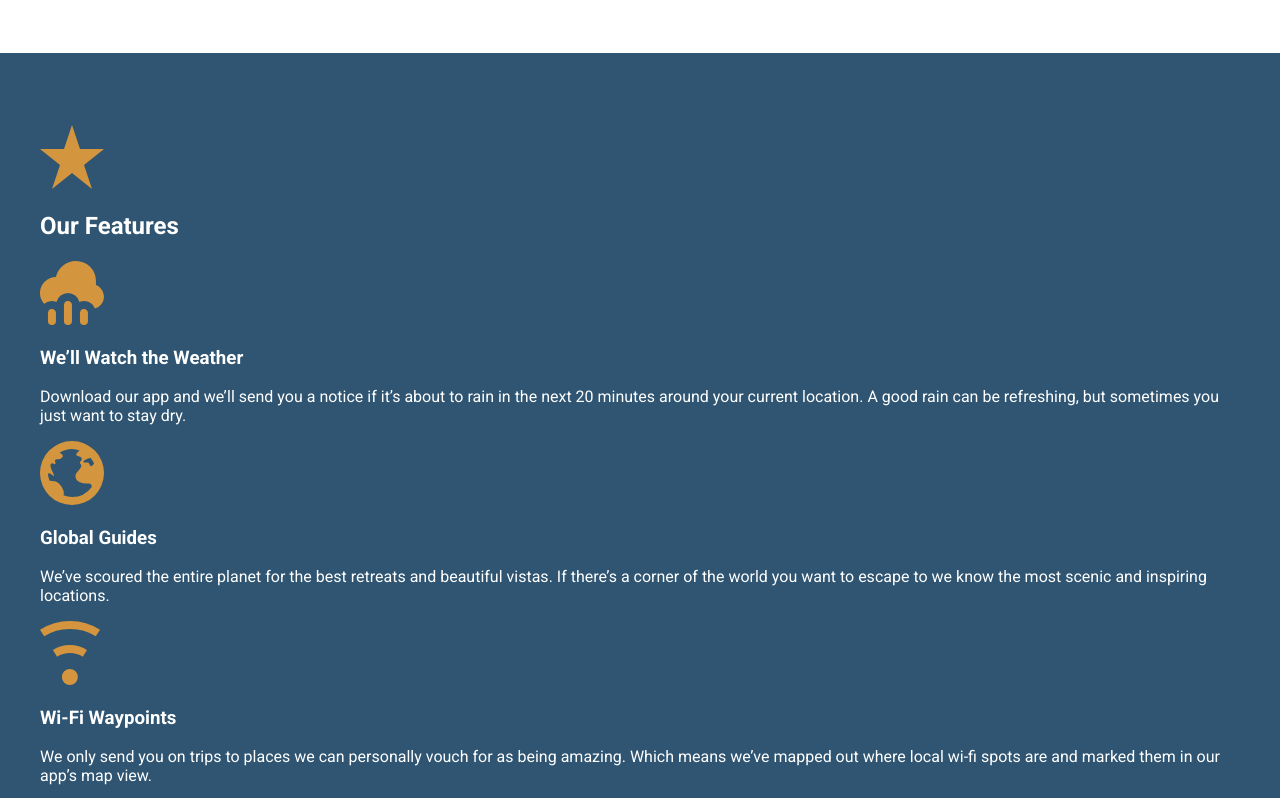
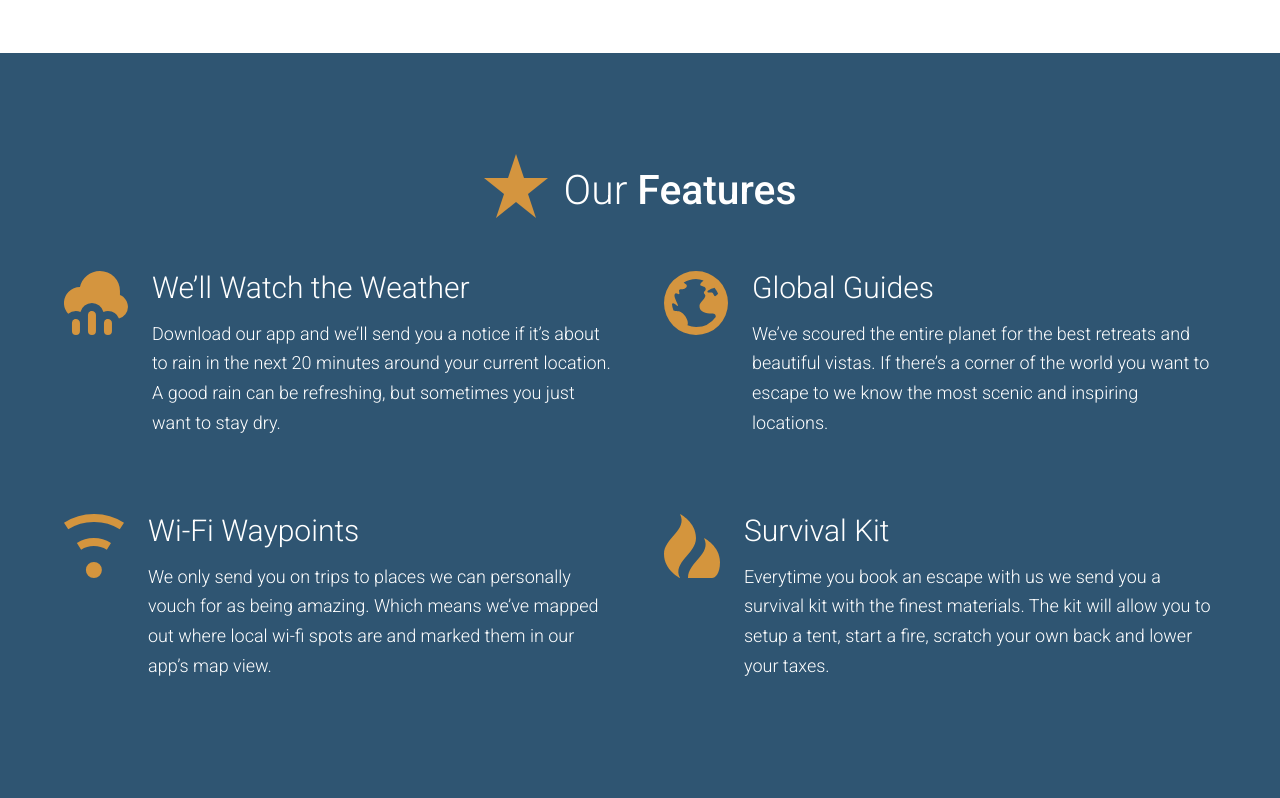
Before and after one commit to StephanOrgiazzi/eagle-view-escapes, a website: page app/index.html in a window 1280 px wide. Shown: the part 2180-2978 px from the top of the page. Drawn offline with Linux system fonts and the light colour scheme.

Commit message:
Styled the our-features section

```diff
--- /dev/null
+++ b/app/assets/styles/modules/_feature-item.css
@@ -0,0 +1,20 @@
+.feature-item {
+
+    display: flex;
+
+    @mixin atMedium {
+        padding: 1.5rem;
+        width: 50%;
+    }
+
+    &__description h3 {
+        margin-top: 0;
+        margin-bottom: .8rem;
+        font-weight: 300;
+        font-size: 1.875rem;
+    }
+
+    &__icon {
+        margin-right: 1.5rem;
+    }
+}
--- a/app/assets/styles/modules/_generic-content-container.css
+++ b/app/assets/styles/modules/_generic-content-container.css
@@ -2,6 +2,8 @@
     p {
         line-height: 1.65;
         margin: 1.8rem 0;
+        font-weight: 300;
+        margin: 0 0 1.8rem 0;
 
         @mixin atLarge {
             font-size: 1.125rem;
--- /dev/null
+++ b/app/assets/styles/modules/_title-wrapper.css
@@ -0,0 +1,32 @@
+.title-wrapper {
+    display: flex;
+    justify-content: center;
+    flex-direction: column;
+    align-items: center;
+
+    &__icon {
+        margin-right: 1rem;
+    }
+
+    &__title {
+        font-size: 2.55rem;
+        font-weight: 300;
+        padding-top: 1rem;
+        margin-top: 0;
+    }
+
+    @mixin atSmall {
+        font-size: 3.75rem;
+        flex-direction: row;
+
+        &__title {
+            margin-top: 1.6rem;
+        }
+
+    }
+
+    strong {
+        font-weight: 500;
+    }
+
+}
--- a/app/assets/styles/styles.css
+++ b/app/assets/styles/styles.css
@@ -9,4 +9,6 @@
 @import "modules/_image";
 @import "modules/_headline";
 @import "modules/_row";
+@import "modules/_feature-item";
 @import "modules/_generic-content-container";
+@import "modules/_title-wrapper";
--- a/app/index.html
+++ b/app/index.html
@@ -72,26 +72,55 @@
       </div>
   </div>
 
-  <div id="features" class="page-section page-section--blue">
+  <div id="features" class="page-section page-section--blue generic-content-container">
     <div class="wrapper">
-      <img src="assets/images/icons/star.svg">
-      <h2>Our Features</h2>
+      <div class="title-wrapper">
+        <img src="assets/images/icons/star.svg" class="title-wrapper__icon">
+        <h2 class="title-wrapper__title">Our <strong>Features</strong></h2>
+      </div>
 
+      <div class="row row__medium-6">
+          <div class="feature-item">
+            <div class="feature-item__icon">
               <img src="assets/images/icons/rain.svg">
+            </div>
+            <div class="feature-item__description">
               <h3>We&rsquo;ll Watch the Weather</h3>
               <p>Download our app and we&rsquo;ll send you a notice if it&rsquo;s about to rain in the next 20 minutes around your current location. A good rain can be refreshing, but sometimes you just want to stay dry.</p>
-
+            </div>
+          </div>
+          <div class="feature-item">
+            <div class="feature-item__icon">
               <img src="assets/images/icons/globe.svg">
+            </div>
+              <div class="feature-item__description">
               <h3>Global Guides</h3>
               <p>We&rsquo;ve scoured the entire planet for the best retreats and beautiful vistas. If there&rsquo;s a corner of the world you want to escape to we know the most scenic and inspiring locations.</p>
+            </div>
+          </div>
+      </div>
 
+      <div class="row row__medium-6">
+          <div class="feature-item">
+            <div class="feature-item__icon">
               <img src="assets/images/icons/wifi.svg">
+            </div>
+            <div class="feature-item__description">
               <h3>Wi-Fi Waypoints</h3>
               <p>We only send you on trips to places we can personally vouch for as being amazing. Which means we&rsquo;ve mapped out where local wi-fi spots are and marked them in our app&rsquo;s map view.</p>
-
+            </div>
+          </div>
+          <div class="feature-item">
+            <div class="feature-item__icon">
               <img src="assets/images/icons/fire.svg">
+            </div>
+            <div class="feature-item__description">
               <h3>Survival Kit</h3>
               <p>Everytime you book an escape with us we send you a survival kit with the finest materials. The kit will allow you to setup a tent, start a fire, scratch your own back and lower your taxes.</p>
+            </div>
+            </div>
+      </div>
+
     </div>
   </div>
 
--- a/app/temp/styles/styles.css
+++ b/app/temp/styles/styles.css
@@ -703,9 +703,50 @@ a {
         }
     }
 
+@media (min-width: 800px) {
+        .row__medium-6 {
+            display: -webkit-box;
+            display: -ms-flexbox;
+            display: flex;
+            -webkit-box-pack: center;
+                -ms-flex-pack: center;
+                    justify-content: center;
+        }
+    }
+
+.feature-item {
+
+    display: -webkit-box;
+
+    display: -ms-flexbox;
+
+    display: flex;
+}
+
+@media (min-width: 800px) {
+
+.feature-item {
+        padding: 1.5rem;
+        width: 50%
+}
+    }
+
+.feature-item__description h3 {
+        margin-top: 0;
+        margin-bottom: .8rem;
+        font-weight: 300;
+        font-size: 1.875rem;
+    }
+
+.feature-item__icon {
+        margin-right: 1.5rem;
+    }
+
 .generic-content-container p {
         line-height: 1.65;
         margin: 1.8rem 0;
+        font-weight: 300;
+        margin: 0 0 1.8rem 0;
 
     }
 
@@ -720,3 +761,51 @@ a {
 .generic-content-container p a {
         font-weight: 700;
     }
+
+.title-wrapper {
+    display: -webkit-box;
+    display: -ms-flexbox;
+    display: flex;
+    -webkit-box-pack: center;
+        -ms-flex-pack: center;
+            justify-content: center;
+    -webkit-box-orient: vertical;
+    -webkit-box-direction: normal;
+        -ms-flex-direction: column;
+            flex-direction: column;
+    -webkit-box-align: center;
+        -ms-flex-align: center;
+            align-items: center;
+
+}
+
+.title-wrapper__icon {
+        margin-right: 1rem;
+    }
+
+.title-wrapper__title {
+        font-size: 2.55rem;
+        font-weight: 300;
+        padding-top: 1rem;
+        margin-top: 0;
+    }
+
+@media (min-width: 530px) {
+
+.title-wrapper {
+        font-size: 3.75rem;
+        -webkit-box-orient: horizontal;
+        -webkit-box-direction: normal;
+            -ms-flex-direction: row;
+                flex-direction: row
+
+}
+
+        .title-wrapper__title {
+            margin-top: 1.6rem;
+        }
+    }
+
+.title-wrapper strong {
+        font-weight: 500;
+    }
```
Also changed, not shown: app/assets/styles/modules/_row.css (+7 -0 lines). Lines whose indentation alone changed are shown as unchanged.
